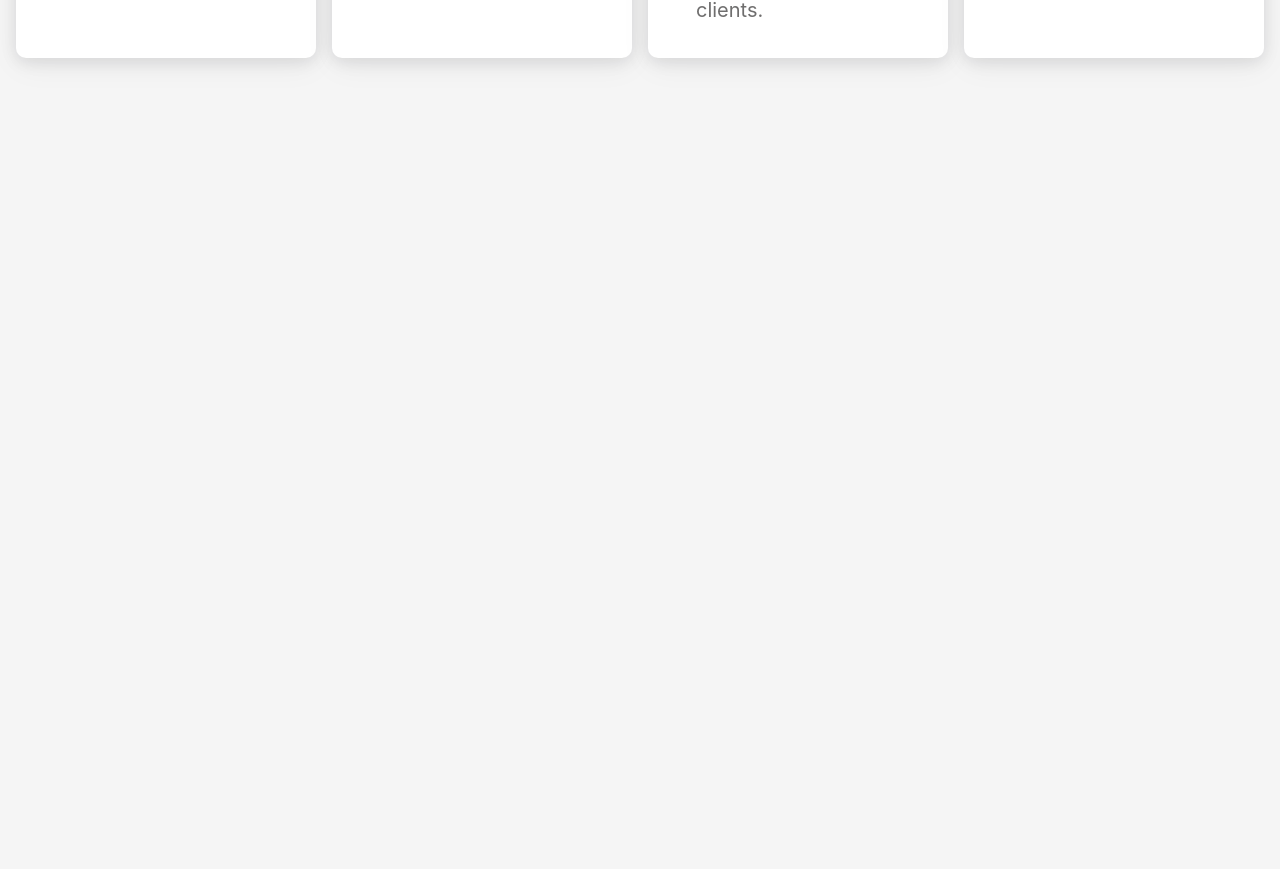
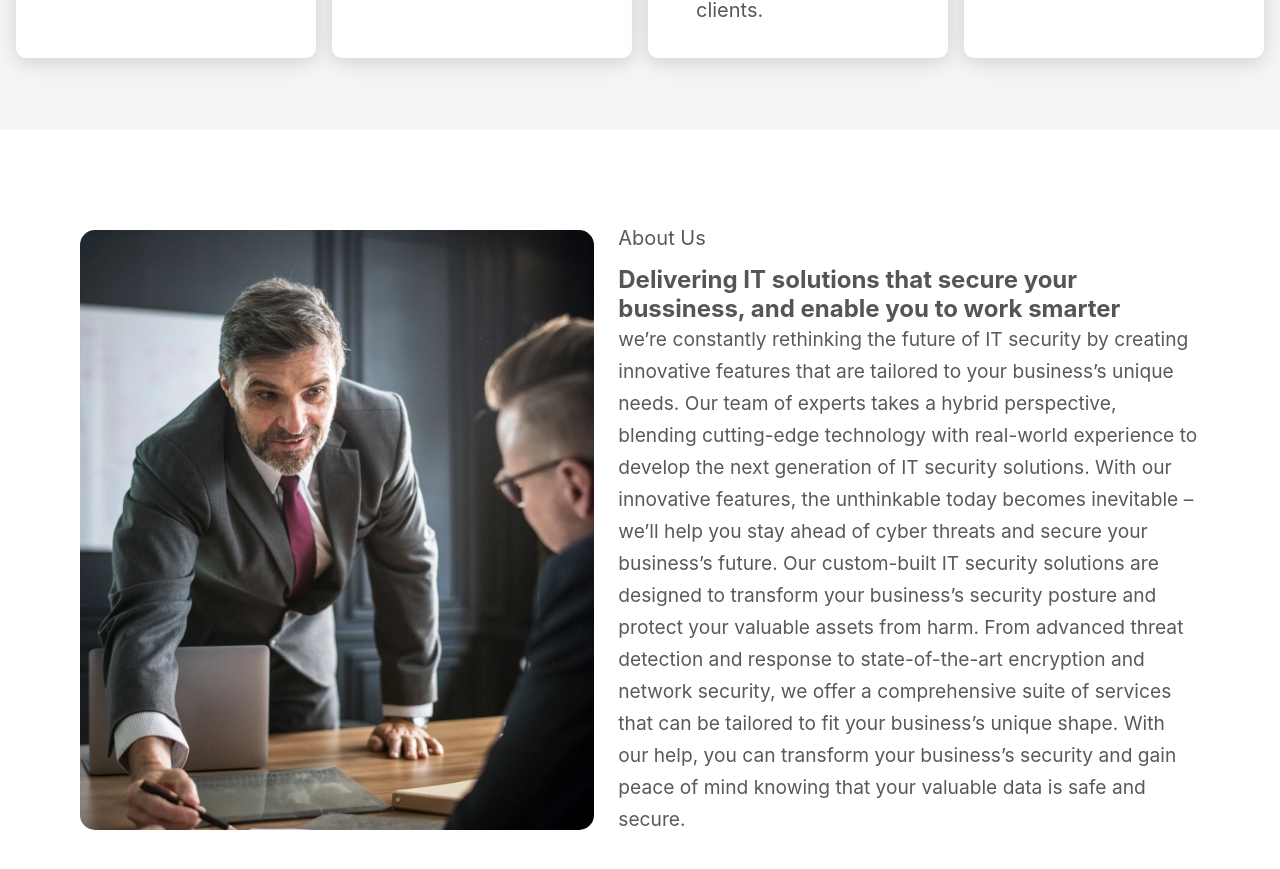
Before and after one commit to mnamesujit/Safe-Your-Web-Clone, a React (Vite) app: page / in a window 1280 px wide. Shown: the part 1495-2364 px from the top of the page. Before the commit the page ends 1625 px from the top, so only its background shows below. Built offline with nearby package versions, Linux system fonts and the light colour scheme.

Commit message:
about-section work done

```diff
--- a/src/App.scss
+++ b/src/App.scss
@@ -4,3 +4,4 @@
 @import "./style/navbar";
 @import "./style/landing-page";
 @import "./style/services-page";
+@import "./style/about-page";
--- /dev/null
+++ b/src/components/About/About.tsx
@@ -0,0 +1,14 @@
+import { about } from "../../constants/data";
+import Card from "../utility/Card";
+
+const About = () => {
+  return (
+    <div id="about-page">
+      {about.map((data, key: number) => (
+        <Card key={key} {...data} />
+      ))}
+    </div>
+  );
+}
+
+export default About
--- a/src/components/Main/MainPage.tsx
+++ b/src/components/Main/MainPage.tsx
@@ -1,3 +1,4 @@
+import About from "../About/About"
 import Services from "../Services/Services"
 import LandingPage from "./LandingPage"
 
@@ -7,6 +8,7 @@ const MainPage = () => {
       <>
       <LandingPage />
       <Services />
+      <About />
       </>
   )
 }
--- a/src/components/Services/Card.tsx
+++ /dev/null
@@ -1,22 +0,0 @@
-interface servicesProps{
-    icon: string,
-    title: string,
-    content: string
-}
-
-const Card: React.FC<servicesProps> = ({icon, title, content}) => {
-  console.log("called and printing")
-  return (
-    <>
-          <div className="cards">
-          <img src={icon} alt="icon" />
-              <h2 className="services-title">{title}</h2>
-        <p className="services-content">
-                  {content}
-        </p>
-      </div>
-    </>
-  );
-}
-
-export default Card
--- a/src/components/Services/Services.tsx
+++ b/src/components/Services/Services.tsx
@@ -1,6 +1,6 @@
 
 import  services  from '../../constants/data';
-import Card from './Card';
+import Card from '../utility/Card';
 
 
 const Services= () => {
--- /dev/null
+++ b/src/components/utility/Card.tsx
@@ -0,0 +1,24 @@
+interface Props{
+    image?: string,
+    heading?:string,
+    title?: string,
+    content?: string
+}
+
+const Card: React.FC<Props> = ({image, heading, title, content}) => {
+  console.log("called and printing")
+  return (
+    <>
+      <div className="cards">
+        <img src={image} alt="icon" />
+        <div className="container">
+          <p className="heading">{heading}</p>
+          <h2 className="title">{title}</h2>
+          <p className="content">{content}</p>
+        </div>
+      </div>
+    </>
+  );
+}
+
+export default Card
--- a/src/constants/data.ts
+++ b/src/constants/data.ts
@@ -2,28 +2,39 @@ import one from '../assets/1.png';
 import two from '../assets/2.png';
 import three from '../assets/3.png';
 import four from '../assets/4.png';
+import aboutImage from '../assets/about.webp';
 
 const services = [
     {
-        icon: one,
+        image: one,
         title: "Vulnerability Assessments",
         content: "Regular penetration testing and vulnerability assessments can help you identify weaknesses in your IT security infrastructure and address them before they can be exploited by attackers."
     },
     {
-        icon: two,
+        image: two,
         title: "Threat Detection",
         content: "Your IT security solutions should include robust threat detection and prevention mechanisms to safeguard against cyberattacks such as malware, viruses, and ransomware."
     },
     {
-        icon: three,
+        image: three,
         title: "Web Development",
         content: "We provide professional and reliable web development services to help businesses establish a strong online presence. Our team of skilled developers and designers work closely with our clients."
     },
     {
-        icon: four,
+        image: four,
         title: "Security Awareness Training",
         content: "Employees are often the weakest link in IT security, so it’s essential to provide them with regular security awareness training to educate them about cybersecurity best practices"
     }
 ]
 
+const about = [
+    {
+        image: aboutImage,
+        heading: "About Us",
+        title: "Delivering IT solutions that secure your bussiness, and enable you to work smarter",
+        content: "we’re constantly rethinking the future of IT security by creating innovative features that are tailored to your business’s unique needs. Our team of experts takes a hybrid perspective, blending cutting-edge technology with real-world experience to develop the next generation of IT security solutions. With our innovative features, the unthinkable today becomes inevitable – we’ll help you stay ahead of cyber threats and secure your business’s future. Our custom-built IT security solutions are designed to transform your business’s security posture and protect your valuable assets from harm. From advanced threat detection and response to state-of-the-art encryption and network security, we offer a comprehensive suite of services that can be tailored to fit your business’s unique shape. With our help, you can transform your business’s security and gain peace of mind knowing that your valuable data is safe and secure."
+    }
+]
+
 export default services;
+export { about };
--- /dev/null
+++ b/src/style/_about-page.scss
@@ -0,0 +1,29 @@
+#about-page{
+    margin: 4rem auto;
+    >.cards{
+        display: flex;
+        align-items: center;
+        gap: 1.5rem;
+        padding: 6rem 5rem;
+        background-color: $main-1;
+        >img{
+            height: 600px;
+            border-radius: 15px;
+        }
+        >.container{
+            >.heading {
+                font-size: 1.25rem;
+                color: $main-dark-2;
+            }
+            >.title {
+                    color: $main-dark-1;
+                    margin-top: 15px;
+                }
+            >.content {
+                line-height: 2rem;
+                font-size: 1.2rem;
+                color: $main-dark-2;
+            }
+        }
+    }
+}
--- a/src/style/_services-page.scss
+++ b/src/style/_services-page.scss
@@ -13,11 +13,11 @@
         >img{
             width: 90px;
         }
-        >.services-title{
+        > .container >.title{
             color: $main-dark-1;
             margin-top: 15px;
         }
-        >.services-content{
+        > .container >.content{
             line-height: 2rem;
             font-size: 1.25rem;
             color: $main-dark-2;
--- a/src/style/_variables.scss
+++ b/src/style/_variables.scss
@@ -18,4 +18,4 @@ $social-height: 40px;
 $navbar-height: 100px;
 
 $main-dark-1: #585454;
-$main-dark-2: #6f6e6e;
+$main-dark-2: #5a5959;
```
Also changed, not shown: src/assets/about.webp (added).
